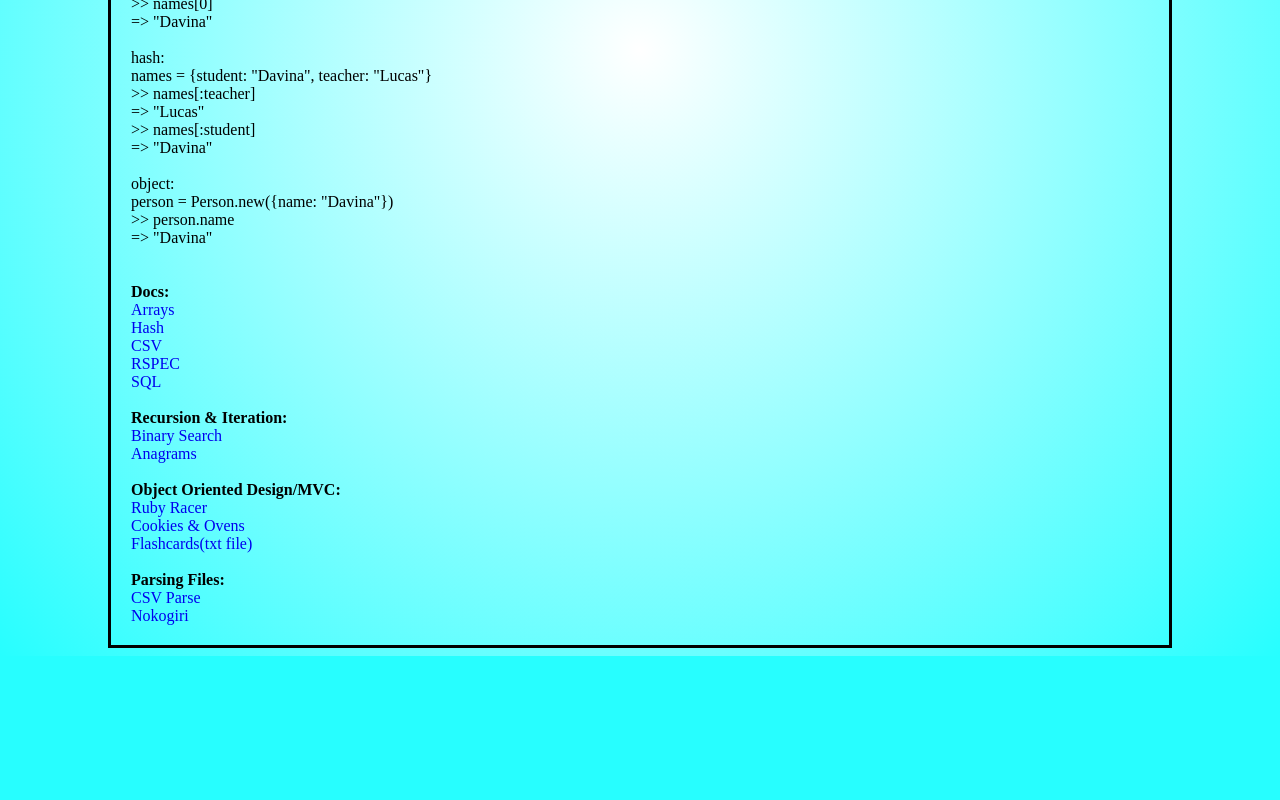
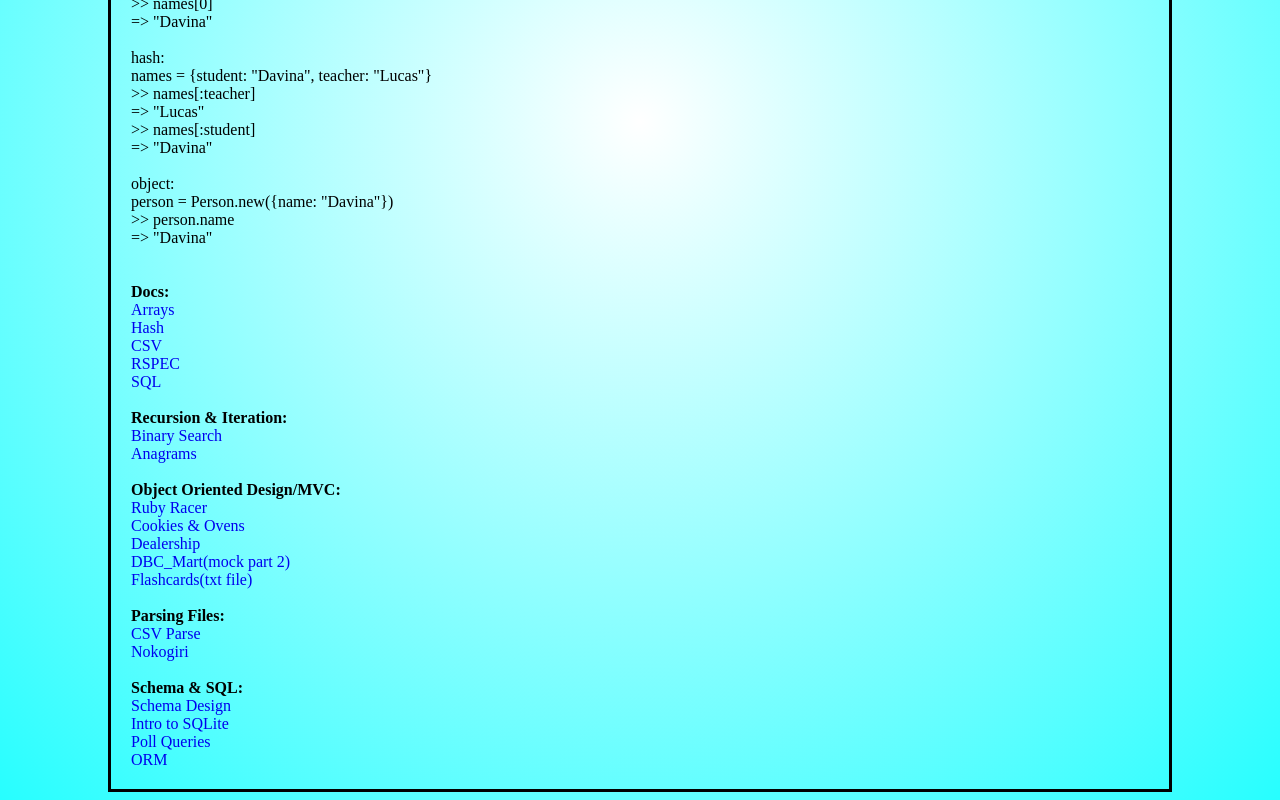
Before and after one commit to dpasie2/dpasie2.github.io, a plain HTML site: page resources.html in a window 1280 px wide. Shown: the part 557-1357 px from the top of the page. Before the commit the page ends 1213 px from the top, so only its background shows below. Drawn offline with Linux system fonts and the light colour scheme.

Commit message:
adds links

```diff
--- a/resources.html
+++ b/resources.html
@@ -61,11 +61,19 @@ person = Person.new({name: "Davina"})<br>
     <div id="title">Object Oriented Design/MVC:</div>
     <a href="https://github.com/chi-fireflies-2015/ruby-racer-1-outrageous-fortune-challenge/tree/pair-dpasie2/source">Ruby Racer</a><br>
     <a href="https://github.com/chi-fireflies-2015/cookies-and-ovens-challenge/tree/pair-dpasie2%2Cltw/source">Cookies & Ovens</a><br>
+    <a href="https://github.com/chi-grasshoppers-2015/phase-1-alt-mock-assessment/blob/pair-bcahill/dealership.rb">Dealership</a><br>
+    <a href="https://github.com/chi-fireflies-2015/solo-timed-challenge-2/blob/pair-dpasie2/2-modeling/dbc_mart.rb">DBC_Mart(mock part 2)</a><br>
     <a href="https://github.com/chi-fireflies-2015/ruby-flashcards-1-single-deck-challenge/tree/pair-dpasie2%2Cnicolecarpenter/source">Flashcards(txt file)</a><br><br>
 
     <div id="title">Parsing Files:</div>
     <a href="https://github.com/chi-fireflies-2015/parsing-data-1-csv-in-csv-out-challenge/blob/pair-dpasie2%2Cpbsugg/source/serialization.rb">CSV Parse</a><br>
-    <a href="https://github.com/chi-fireflies-2015/scraping-hn-1-building-objects-challenge/blob/pair-dpasie2%2Cnicolecarpenter/source/hacker_scraper.rb">Nokogiri</a><br>
+    <a href="https://github.com/chi-fireflies-2015/scraping-hn-1-building-objects-challenge/blob/pair-dpasie2%2Cnicolecarpenter/source/hacker_scraper.rb">Nokogiri</a><br><br>
+
+    <div id="title">Schema & SQL:</div>
+    <a href="https://github.com/chi-fireflies-2015/phase-1-guide/blob/chicago/readings/schema-design/README.md">Schema Design</a><br>
+    <a href="https://github.com/chi-fireflies-2015/database-drill-intro-to-sqlite-challenge">Intro to SQLite</a><br>
+    <a href="https://github.com/chi-fireflies-2015/poll-db-1-queries-challenge/tree/pair-cstavitsky%2Cdpasie2">Poll Queries</a><br>
+    <a href="https://github.com/chi-fireflies-2015/phase-1-guide/blob/chicago/readings/object-relational-mapping/README.md">ORM</a><br>
   </section>
   </body>
 </html>
```
